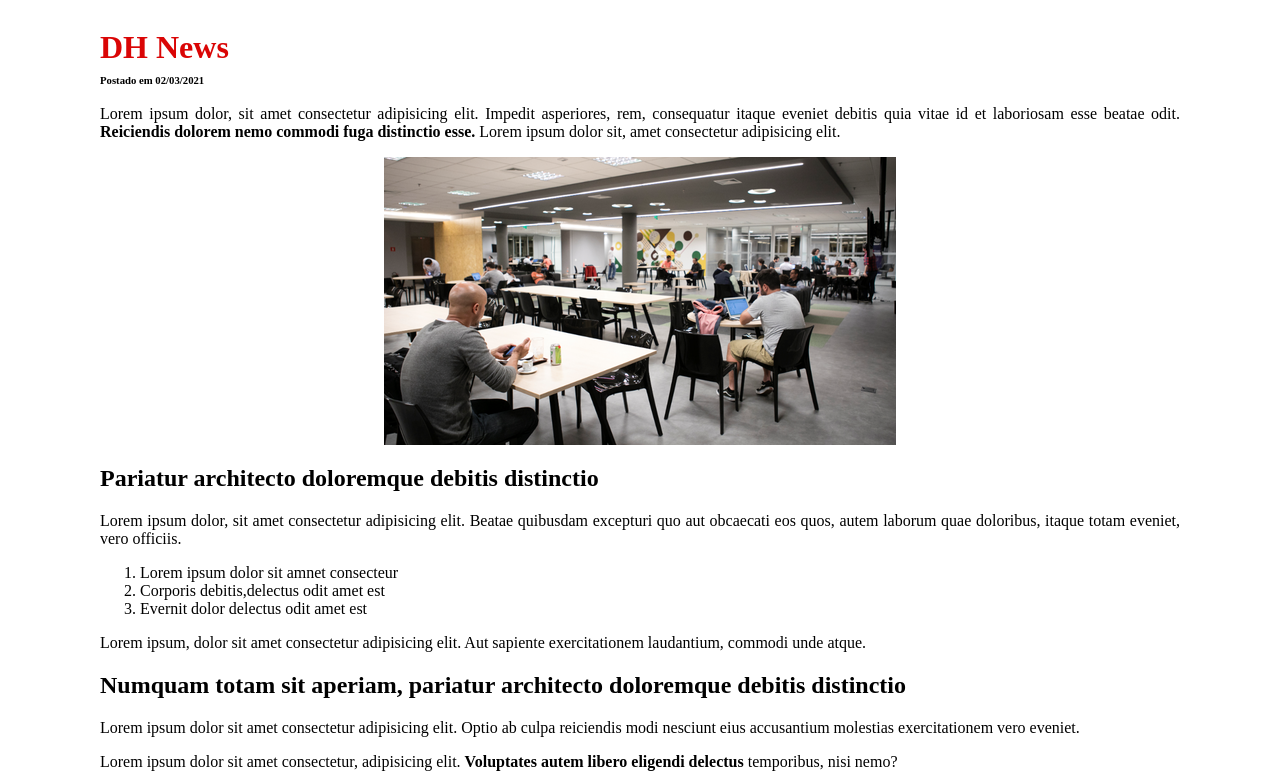
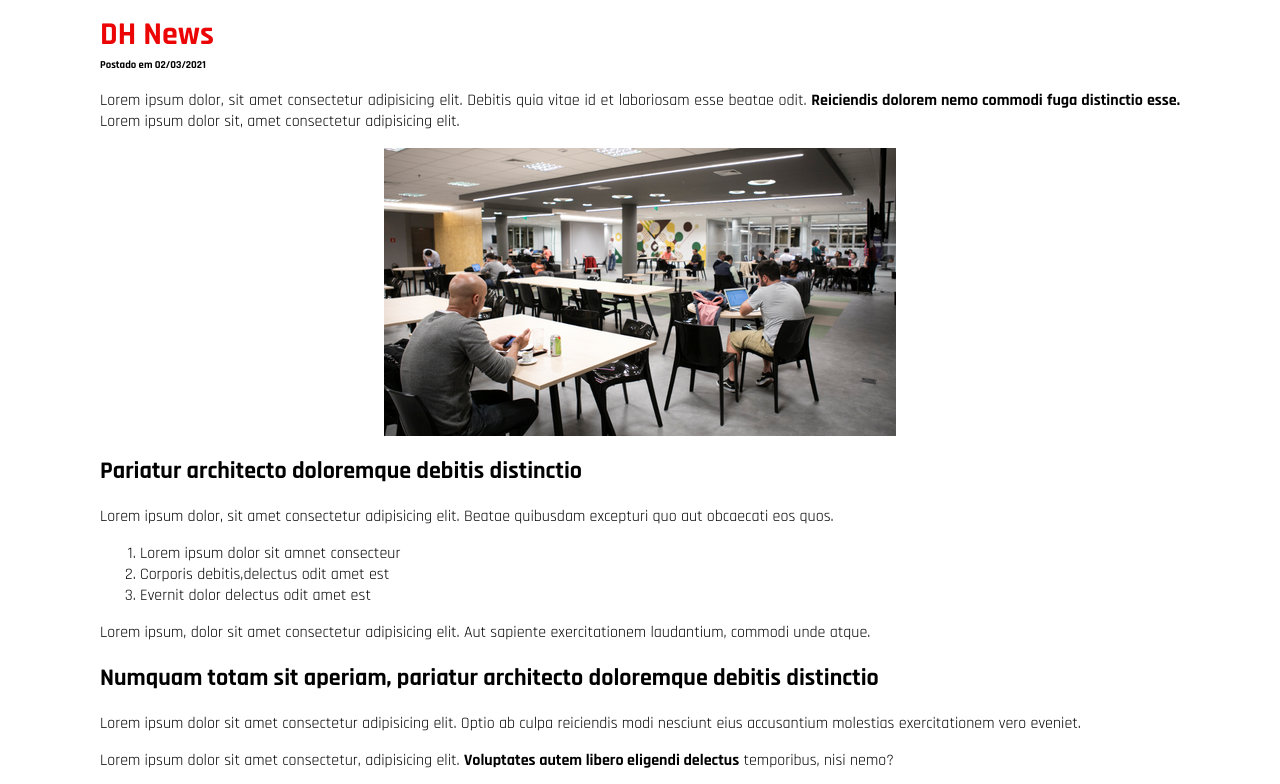
Before and after one commit to Rudegog/dhNews, a plain HTML site: page index.html in a window 1280 px wide. Shown: the top 784 px of the page. Drawn offline with Linux system fonts and the light colour scheme.

Commit message:
Redirecionamento dos links e ajuste fonts;

```diff
--- a/css/style.css
+++ b/css/style.css
@@ -1,16 +1,21 @@
+@import url('https://fonts.googleapis.com/css2?family=Rajdhani&display=swap');
+@import url('https://fonts.googleapis.com/css2?family=Rajdhani:wght@700&display=swap');
+
 body{
-    font-family: Rajdhani;
+    font-family: 'Rajdhani';
     text-align: justify;
     margin: 100px;
-    margin-top: 40px;
+    margin-top: 30px;
 }
 
 #dhnews{
-    color: rgb(218, 5, 5);
-    line-height: 15px;
+    font-family: 'Rajdhani', sans-serif;
+    color: rgb(236, 5, 5);
+    line-height: 10px;
 }
 
 #postado{
+    font-family: 'Rajdhani', sans-serif;
     line-height: 0px;
 }
 
--- a/index.html
+++ b/index.html
@@ -18,9 +18,7 @@
 
     <section>
         <p>
-            Lorem ipsum dolor, sit amet consectetur adipisicing elit. Impedit asperiores, rem, consequatur itaque
-            eveniet
-            debitis quia vitae id et laboriosam esse beatae odit. <strong>Reiciendis dolorem nemo commodi fuga
+            Lorem ipsum dolor, sit amet consectetur adipisicing elit. Debitis quia vitae id et laboriosam esse beatae odit. <strong>Reiciendis dolorem nemo commodi fuga
                 distinctio esse.</strong>
             Lorem ipsum dolor sit, amet consectetur adipisicing elit.
         </p>
@@ -36,7 +34,7 @@
 
         <p>Lorem ipsum dolor, sit amet consectetur adipisicing elit. Beatae quibusdam excepturi quo aut
             obcaecati eos
-            quos, autem laborum quae doloribus, itaque totam eveniet, vero officiis.</p>
+            quos.</p>
 
         <ol>
             <li>Lorem ipsum dolor sit amnet consecteur</li>
```
Also changed, not shown: fonts/Rajdhani-Bold.ttf (deleted), fonts/Rajdhani-Light.ttf (deleted), fonts/Rajdhani-Medium.ttf (deleted), fonts/Rajdhani-Regular.ttf (deleted), fonts/Rajdhani-SemiBold.ttf (deleted).
